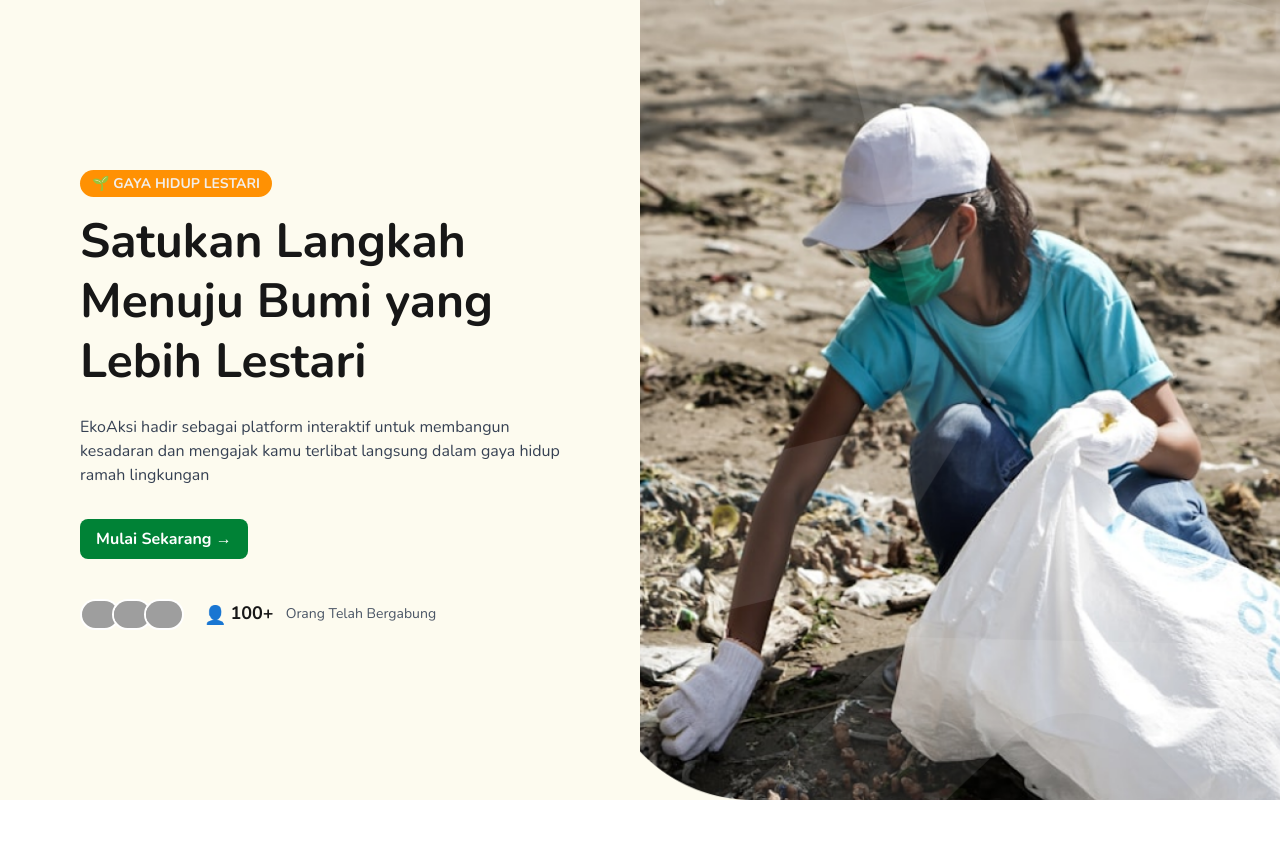
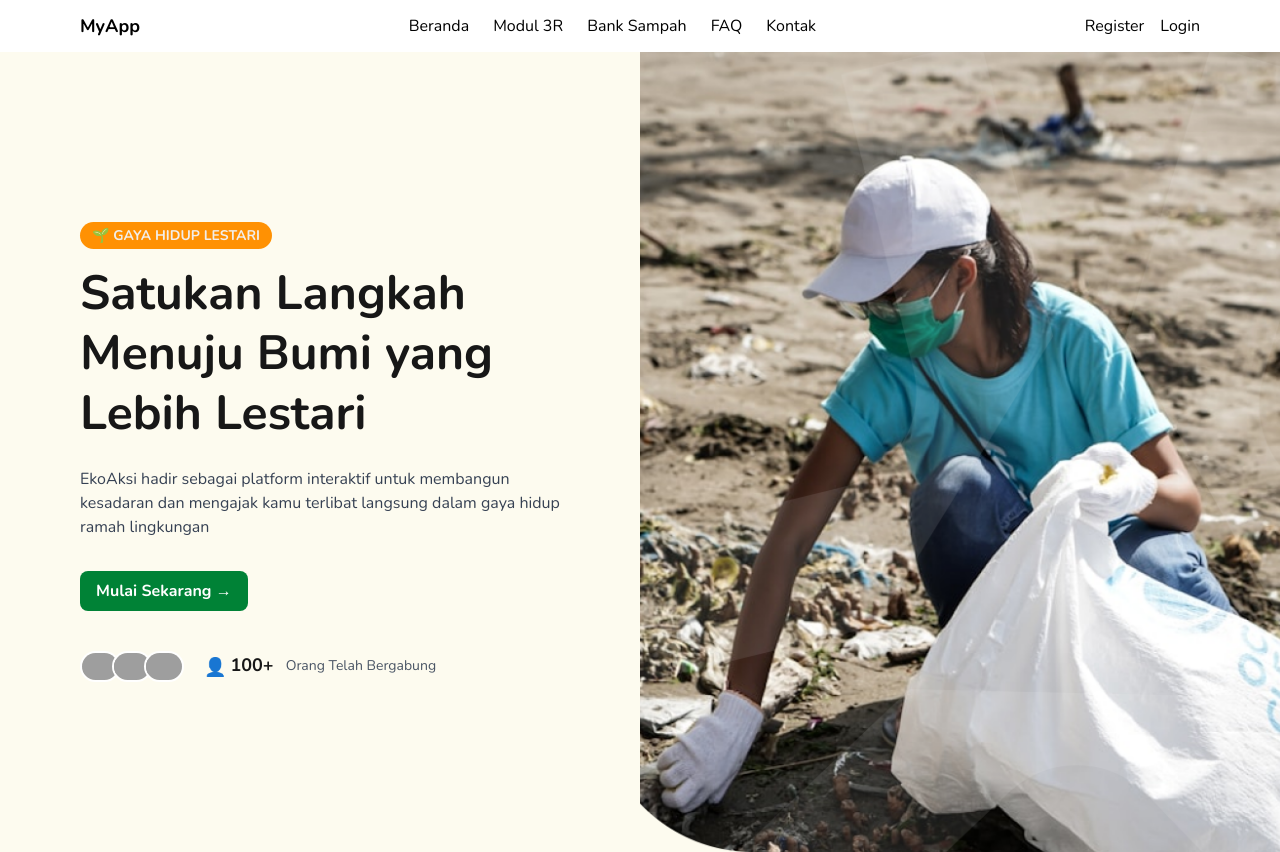
Before and after one commit to LeoDoesCode17/eko_aksi_devforge_hackathon, a Next.js app: page / in a window 1280 px wide. Before the commit the page ends 800 px from the top, so only its background shows below. Built offline with nearby package versions, Linux system fonts and the light colour scheme; no server answers; grey boxes are pictures that could not be loaded.

Commit message:
feat: add auth provider in layout.js

```diff
--- a/src/app/layout.js
+++ b/src/app/layout.js
@@ -1,5 +1,7 @@
-import {Nunito } from "next/font/google";
+import { Nunito } from "next/font/google";
 import "./globals.css";
+import { AuthProvider } from "./context/AuthContext";
+import Navbar from "./components/Navbar";
 
 const nunito = Nunito({
   subsets: ["latin"],
@@ -16,7 +18,10 @@ export default function RootLayout({ children }) {
   return (
     <html lang="en">
       <body className={nunito.className}>
-        {children}
+        <AuthProvider>
+          <Navbar />
+          <main>{children}</main>
+        </AuthProvider>
       </body>
     </html>
   );
```
